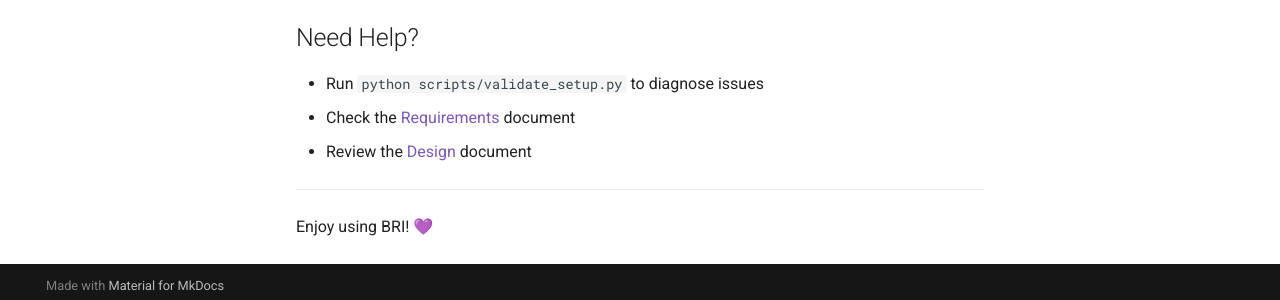
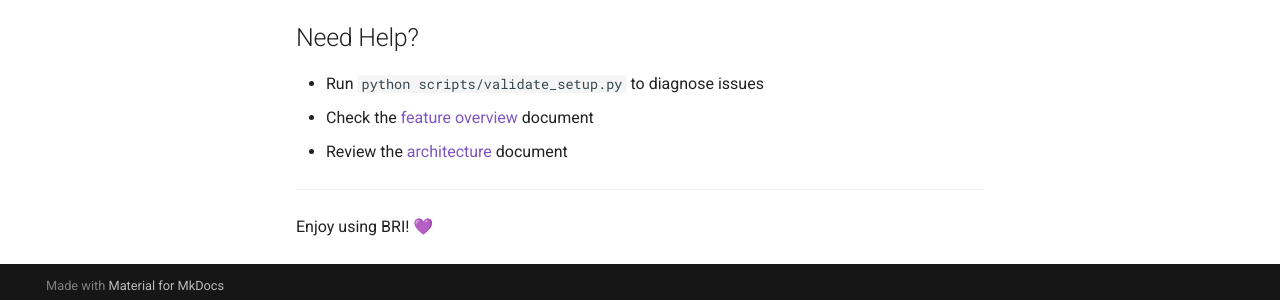
Before and after one commit to Alexi5000/Bri, an MkDocs documentation site: the page built from docs/QUICKSTART.md, in a window 1280 px wide and 900 px high, scrolled down 2201 px. Shown: the part 592-892 px from the top of the window. Built offline with MkDocs 1.6.1 and Material for MkDocs 9.7.7, drawn with Linux system fonts in a browser that asks for light colours; comment, search, counter and statistics services are not loaded.

Commit message:
Replace retired specification links with maintained project docs

```diff
--- a/docs/QUICKSTART.md
+++ b/docs/QUICKSTART.md
@@ -111,8 +111,8 @@
 ## Need Help?
 
 - Run `python scripts/validate_setup.py` to diagnose issues
-- Check the [Requirements](.kiro/specs/bri-video-agent/requirements.md) document
-- Review the [Design](.kiro/specs/bri-video-agent/design.md) document
+- Check the [feature overview](../README.md) document
+- Review the [architecture](ARCHITECTURE.md) document
 
 ---
 
```
Also changed, not shown: docs/USER_GUIDE.md (+1 -1 lines).
